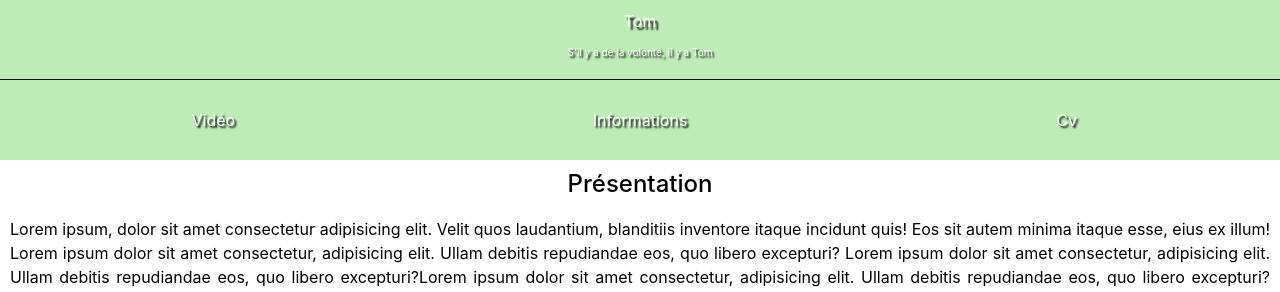
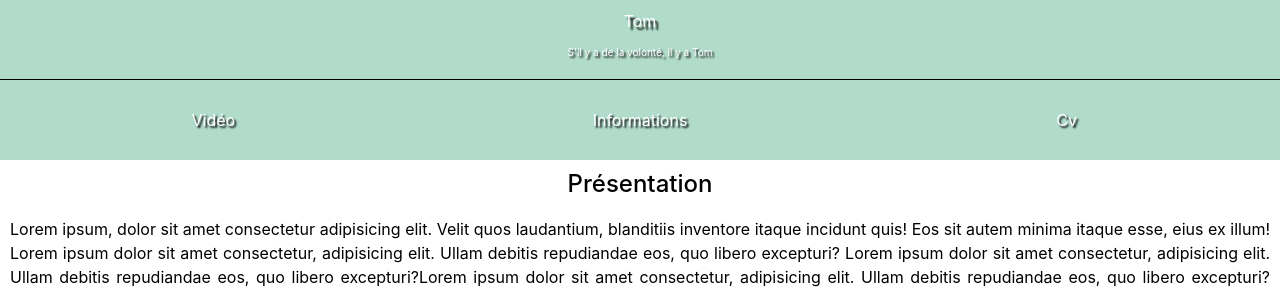
Before and after one commit to TomLemelle/Site-Tom, a plain HTML site: page index.html in a window 1280 px wide. Shown: the top 292 px of the page. Drawn offline with nearby package versions, Linux system fonts and the light colour scheme.

Commit message:
changement de couleur 2ème fois

```diff
--- a/css.css
+++ b/css.css
@@ -48,7 +48,7 @@ img{
 /* mise en page */
 
 #logo_accroche{
-    background: #bdecb6;
+    background: #b1dccb;
     background-size: cover;
     height: 80px;
     border-bottom: 1px solid black;
@@ -69,7 +69,7 @@ img{
 #header{
     margin: 0;
     padding: 0;
-    background: #bdecb6;
+    background: #b1dccb;
     background-size: cover;
     height: 80px;
     display: grid;
```
